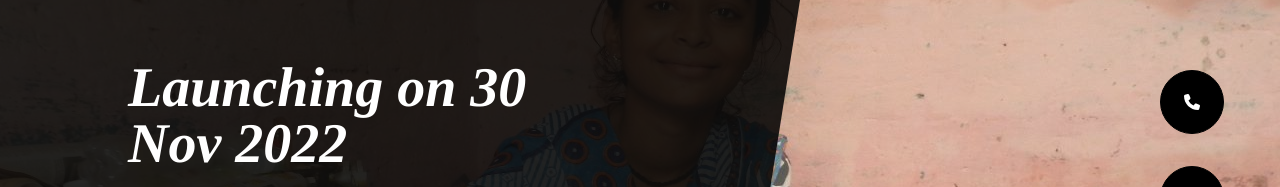
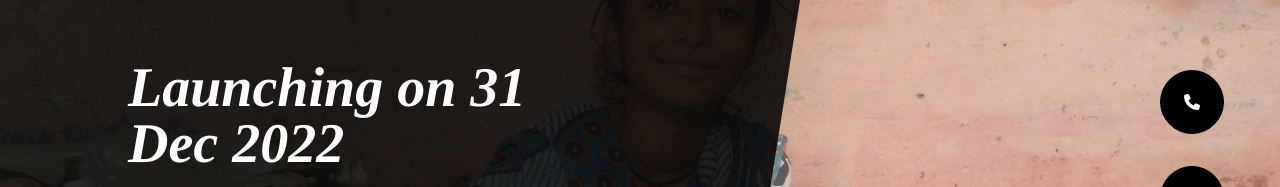
Before and after one commit to Sarthak123456/coming-soon, a plain HTML site: page index.html in a window 1280 px wide. Shown: the part 202-389 px from the top of the page. Drawn offline with nearby package versions, Linux system fonts and the light colour scheme.

Commit message:
updated launch date

```diff
--- a/index.html
+++ b/index.html
@@ -23,7 +23,7 @@
         <div class="masthead">
             <div class="masthead-content text-white">
                 <div class="container-fluid px-4 px-lg-0">
-                    <h1 class="fst-italic lh-1 mb-4">Launching on 30 Nov 2022</h1>
+                    <h1 class="fst-italic lh-1 mb-4">Launching on 31 Dec 2022</h1>
                     <p class="mb-5"><i class="fa fa-phone"></i>&nbsp; +91-9999311044 <br> <i class="fa fa-envelope"></i>&nbsp; pardarshita_india@yahoo.com <br> <i class="fab fa-whatsapp"></i>&nbsp; +91-9999311044</p>
                     <!-- * * * * * * * * * * * * * * *-->
                     <!-- * * SB Forms Contact Form * *-->
```
